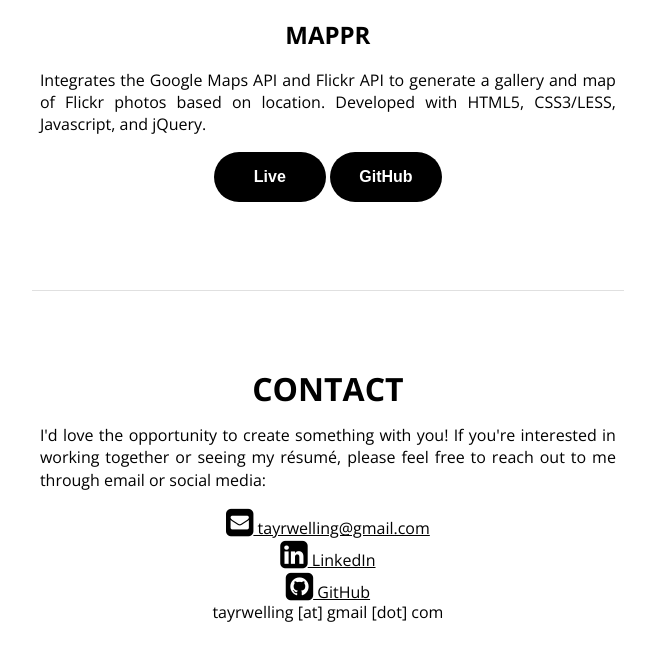
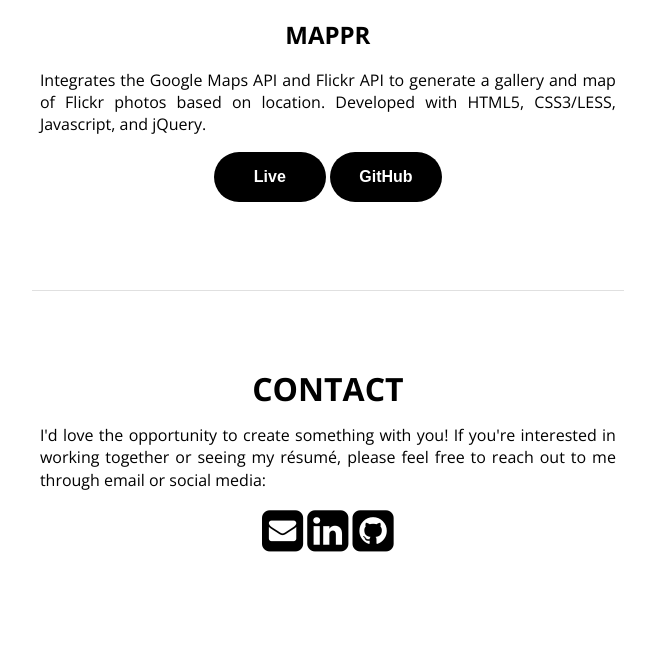
Before and after one commit to tw3080/portfolio, a website: page index.html in a window 1280 px wide. Shown: the part 3034-3687 px from the top of the page, without its empty margins (539-1194 px from the left). After the commit the page ends 3621 px from the top, so only its background shows below. Drawn offline with nearby package versions, Linux system fonts and the light colour scheme.

Commit message:
Replaced the text with my email address in the contact section with a mailto link

```diff
--- a/index.html
+++ b/index.html
@@ -131,12 +131,9 @@
                 I'd love the opportunity to create something with you! If you're interested in working together or seeing my r&eacute;sum&eacute;, please feel free to reach out to me through email or social media:
             </p>
             <div class="contact-links-container">
-                <a class="contact-icon" href="https://www.linkedin.com/in/taylorwelling" target="_blank"><i class="fa fa-envelope-square fa-2x" aria-hidden="true"></i> tayrwelling@gmail.com</a><br />
-                <a class="contact-icon" href="https://www.linkedin.com/in/taylorwelling" target="_blank"><i class="fa fa-linkedin-square fa-2x" aria-hidden="true"></i> LinkedIn</a><br />
-                <a class="contact-icon" href="https://github.com/tw3080" target="_blank"><i class="fa fa-github-square fa-2x" aria-hidden="true"></i> GitHub</a>
-            </div>
-            <div class="contact-links-container">
-                tayrwelling [at] gmail [dot] com
+                <a class="contact-icon" href="mailto:tayrwelling@gmail.com" target="_blank"><i class="fa fa-envelope-square fa-3x" aria-hidden="true"></i></a>
+                <a class="contact-icon" href="https://www.linkedin.com/in/taylorwelling" target="_blank"><i class="fa fa-linkedin-square fa-3x" aria-hidden="true"></i></a>
+                <a class="contact-icon" href="https://github.com/tw3080" target="_blank"><i class="fa fa-github-square fa-3x" aria-hidden="true"></i></a>
             </div>
         </section>
     </div>
```
